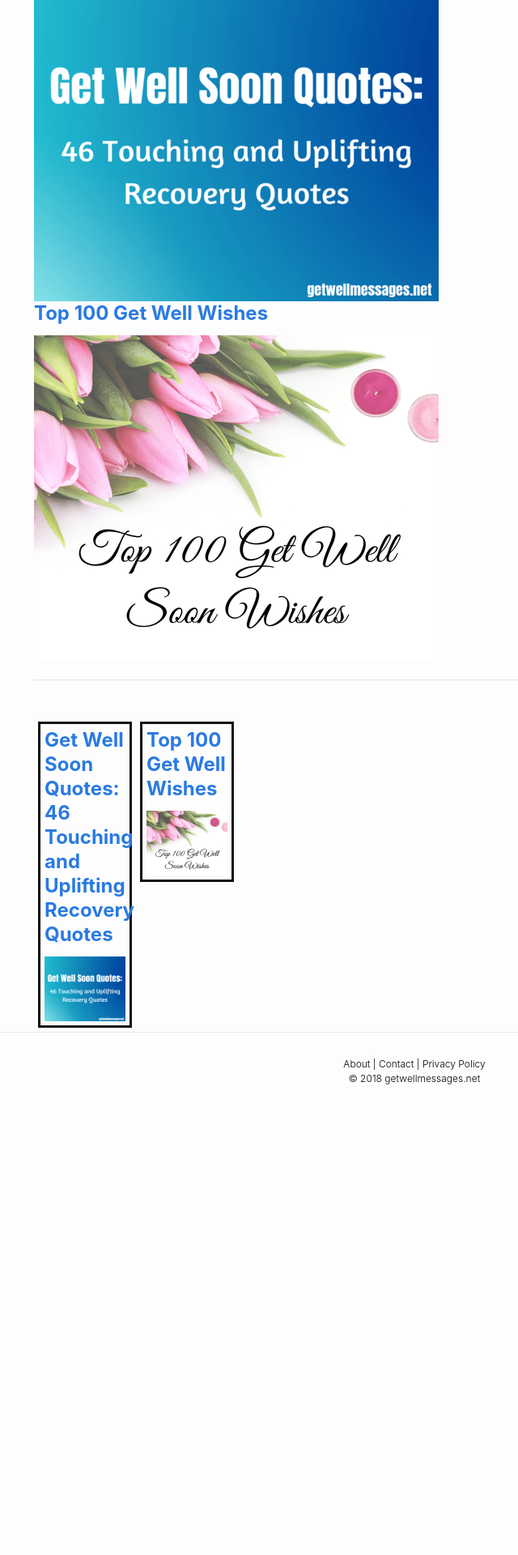
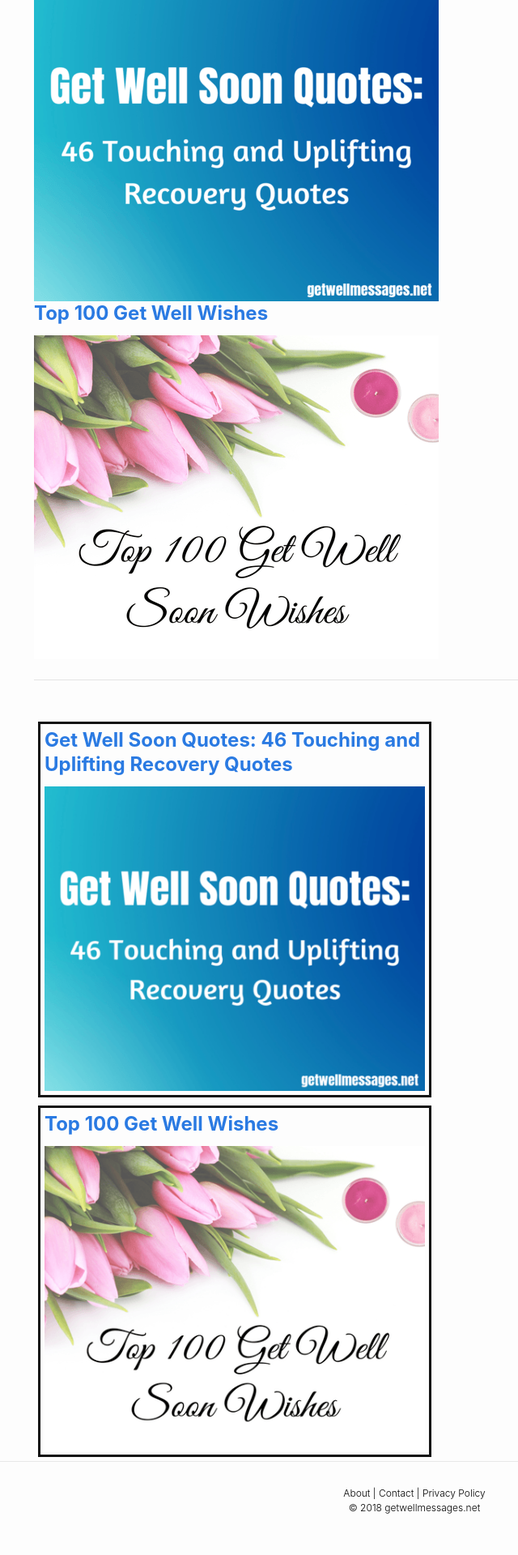
Before and after one commit to andyml123/andyml123.github.io, a Jekyll site: the page built from imagetest.md, in a window 1280 px wide. Shown: the part 2840-4760 px from the top of the page at 81% size, without its empty margins (128-768 px from the left). Built offline with Jekyll 4.4.1, drawn with Linux system fonts in a browser that asks for light colours; before the commit the page ends 4230 px from its top, so only the background shows below that.

Commit message:
Update _layout.scss

```diff
--- a/_sass/_layout.scss
+++ b/_sass/_layout.scss
@@ -518,7 +518,7 @@ font-size:10px;
 
 .column {
     float: left;
-    width: 100px;
+    width: 50%;;
     border-style:solid;
     margin: 5px;
     padding: 5px;
```
